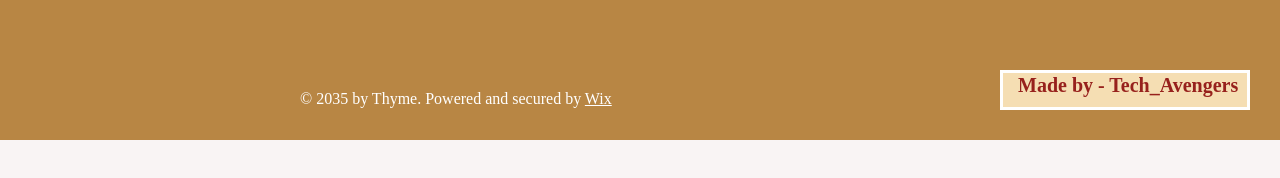
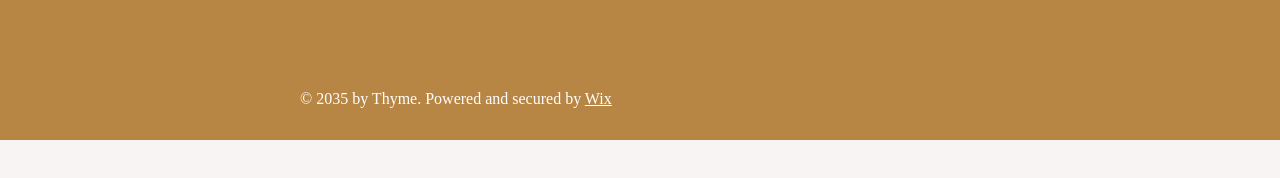
Before and after one commit to priyankapayal/Thyme, a plain HTML site: page menu.html in a window 1280 px wide. Shown: the part 2734-2912 px from the top of the page. Drawn offline with Linux system fonts and the light colour scheme.

Commit message:
first commit

```diff
--- a/menu.css
+++ b/menu.css
@@ -630,21 +630,3 @@ span{
     text-decoration: underline;
     cursor: pointer;
 }
-
-.team-box{
-  border: 3px solid white;
-  height: 40px;
-  width: 250px;
-margin-top: 280px;
-  margin-left: 1000px;
-  background-color: wheat;
-}
-
-.team-name{
-  color: rgba(139, 9, 9, 0.89);
-  position: absolute;
-  margin-top: 1px;
-  margin-left: 15px;
-font-size: 20px;
-font-weight: bolder;
-}
--- a/menu.html
+++ b/menu.html
@@ -211,7 +211,7 @@
 
     <p class="last">© 2035 by Thyme. Powered and secured by <span>Wix</span> </p>
 
-    <div class="team-box"><p class="team-name">Made by - Tech_Avengers</p></div>
+
   </div>
 
 
```
